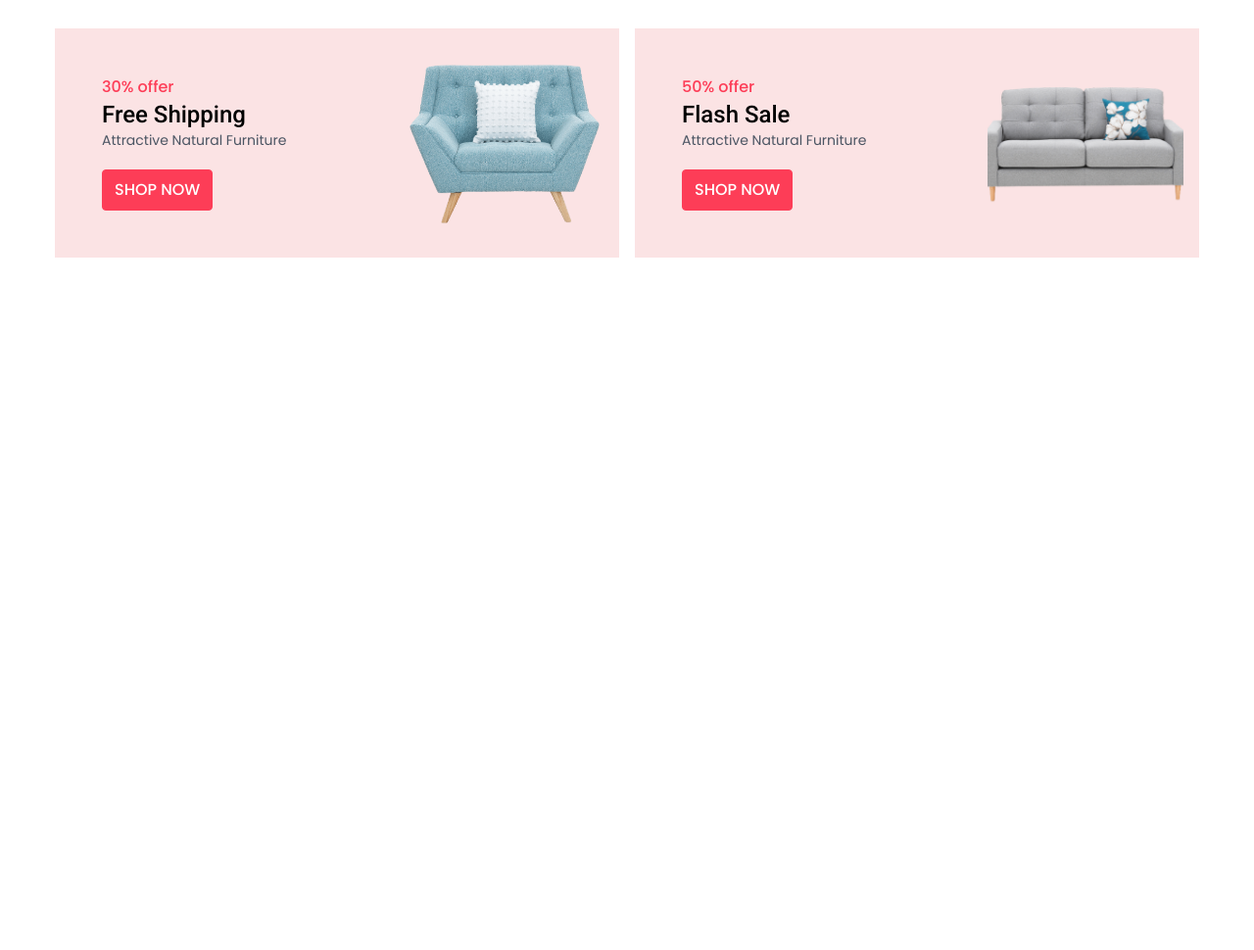
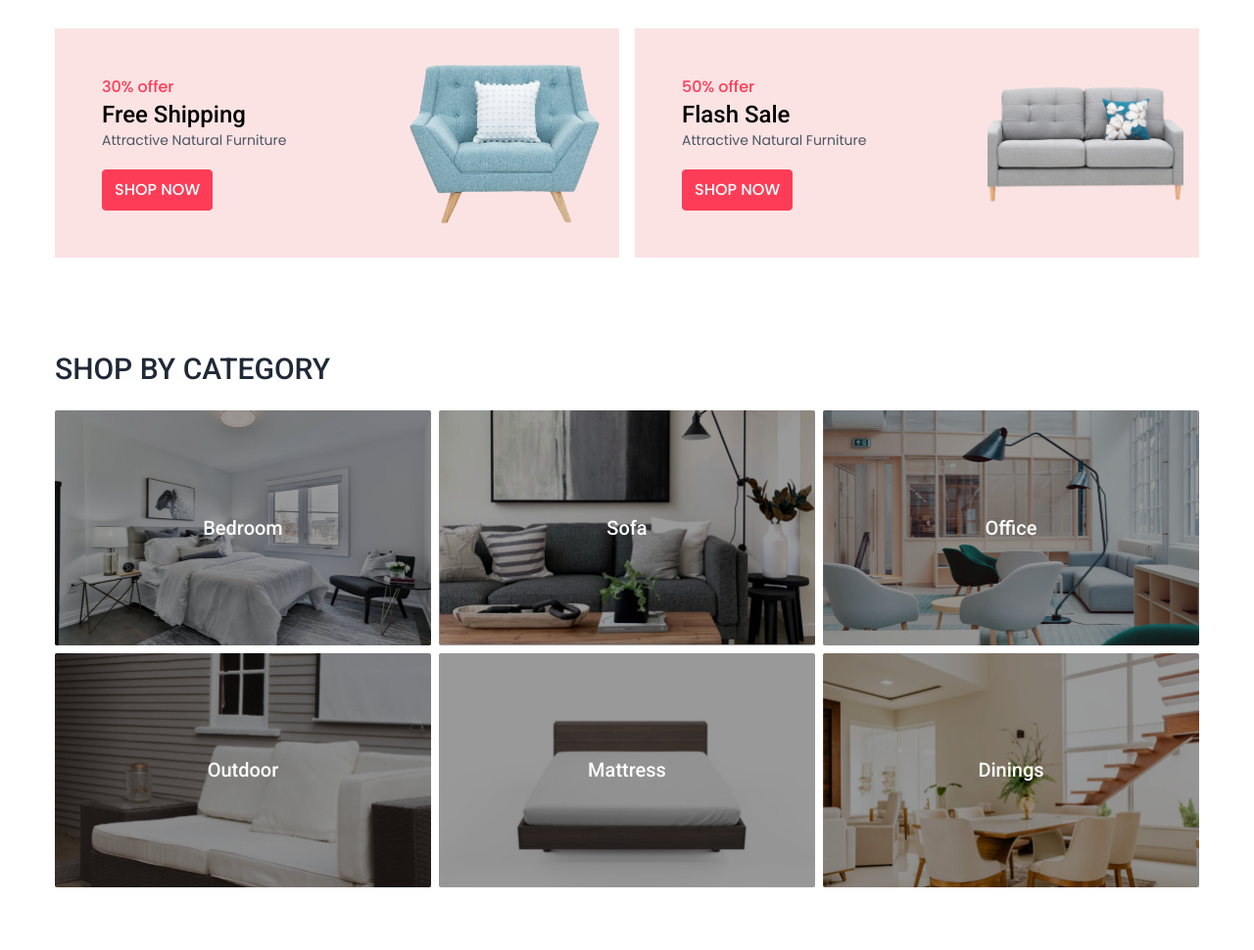
Before and after one commit to ShahadatShijan/Ecommerce-website, a website: page src/index.html in a window 1280 px wide. Shown: the part 855-1825 px from the top of the page at 98% size. Before the commit the page ends 1150 px from the top, so only its background shows below. Drawn offline with Linux system fonts and the light colour scheme.

Commit message:
create category section

```diff
--- a/src/index.html
+++ b/src/index.html
@@ -261,9 +261,52 @@
 
         </div>
     </div>
-
     <!-- offer section end here -->
 
+    <!-- categories section start here -->
+    <div class="container py-16">
+        <h2 class="text-3xl font-medium text-gray-800 uppercase mb-6">shop by category</h2>
+        <div class="grid grid-cols-2 lg:grid-cols-3 gap-2">
+            <!-- single category start-->
+            <div class="relative rounded-sm overflow-hidden group">
+                <img src="../images/category/category-1.jpg" class="w-full" alt="">
+                <a href="#" class="absolute inset-0 bg-black bg-opacity-40 flex items-center justify-center text-xl text-white font-roboto font-medium group-hover:bg-opacity-50 transition">Bedroom</a>
+            </div>
+            <!-- single category end -->
+            <!-- single category start-->
+            <div class="relative rounded-sm overflow-hidden group">
+                <img src="../images/category/category-5.jpg" class="w-full" alt="">
+                <a href="#" class="absolute inset-0 bg-black bg-opacity-40 flex items-center justify-center text-xl text-white font-roboto font-medium group-hover:bg-opacity-50 transition">Sofa</a>
+            </div>
+            <!-- single category end -->
+            <!-- single category start-->
+            <div class="relative rounded-sm overflow-hidden group">
+                <img src="../images/category/category-3.jpg" class="w-full" alt="">
+                <a href="#" class="absolute inset-0 bg-black bg-opacity-40 flex items-center justify-center text-xl text-white font-roboto font-medium group-hover:bg-opacity-50 transition">Office</a>
+            </div>
+            <!-- single category end -->
+            <!-- single category start-->
+            <div class="relative rounded-sm overflow-hidden group">
+                <img src="../images/category/category-4.jpg" class="w-full" alt="">
+                <a href="#" class="absolute inset-0 bg-black bg-opacity-40 flex items-center justify-center text-xl text-white font-roboto font-medium group-hover:bg-opacity-50 transition">Outdoor</a>
+            </div>
+            <!-- single category end -->
+            <!-- single category start-->
+            <div class="relative rounded-sm overflow-hidden group">
+                <img src="../images/category/category-2.jpg" class="w-full" alt="">
+                <a href="#" class="absolute inset-0 bg-black bg-opacity-40 flex items-center justify-center text-xl text-white font-roboto font-medium group-hover:bg-opacity-50 transition">Mattress</a>
+            </div>
+            <!-- single category end -->
+            <!-- single category start-->
+            <div class="relative rounded-sm overflow-hidden group">
+                <img src="../images/category/category-6.jpg" class="w-full" alt="">
+                <a href="#" class="absolute inset-0 bg-black bg-opacity-40 flex items-center justify-center text-xl text-white font-roboto font-medium group-hover:bg-opacity-50 transition">Dinings</a>
+            </div>
+            <!-- single category end -->
+        </div>
+
+    </div>
+    <!-- categories section end here -->
 
 
 
```
Also changed, not shown: dist/output.css.
